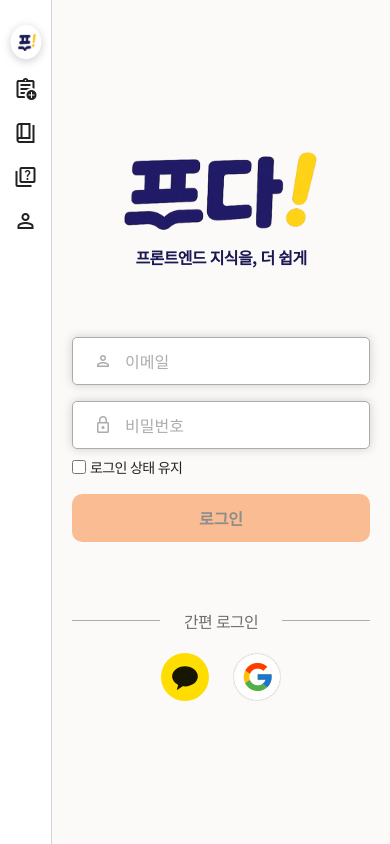
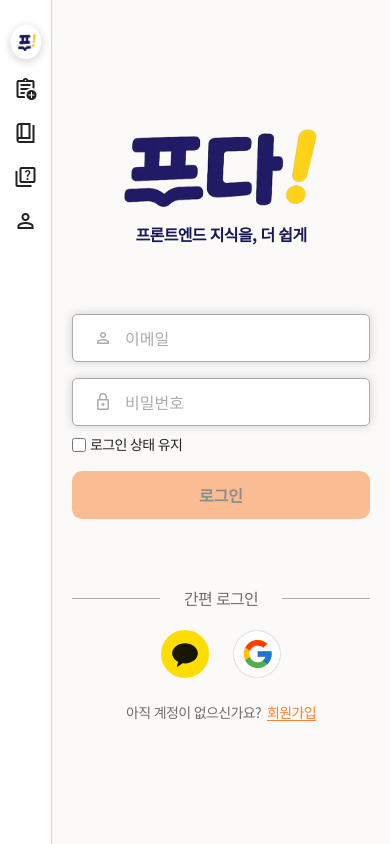
Before and after one commit to JEJU-Ratus/est_fe13_final_project, a Next.js app: page /login in a window 390 px wide. Built offline with nearby package versions, Linux system fonts and the light colour scheme.

Commit message:
feat: 로그인 회원가입 경로와 공통 모달 경계 추가

```diff
--- a/src/app/(site)/login/page.js
+++ b/src/app/(site)/login/page.js
@@ -1,7 +1,9 @@
 "use client";
 
 import Image from "next/image";
+import Link from "next/link";
 import { useState } from "react";
+import CommonModal from "@/components/CommonModal";
 import Loading from "@/components/Loading";
 import styles from "./page.module.scss";
 
@@ -39,6 +41,12 @@ export default function LoginPage() {
   const [isLoading] = useState(false);
   // 자격 정보 실패 문구는 실제 인증 결과가 연결된 뒤 이 상태로 관리합니다.
   const [formError] = useState("");
+  // 실제 로그인 사용자 판정이나 시스템 오류가 연결되기 전에는 모달을 열지 않습니다.
+  const [loginModal] = useState({
+    isOpen: false,
+    mode: "alreadyLoggedIn",
+    status: undefined,
+  });
 
   const emailError = validateEmail(email);
   const passwordError = validatePassword(password);
@@ -208,10 +216,20 @@ export default function LoginPage() {
               <Image src="/images/google-icon.svg" alt="" width={56} height={56} />
             </button>
           </div>
+
+          <p className={styles["signup-guide"]}>
+            아직 계정이 없으신가요?
+            <Link href="/signup">회원가입</Link>
+          </p>
         </form>
       </div>
 
       {isLoading && <Loading />}
+      <CommonModal
+        isOpen={loginModal.isOpen}
+        mode={loginModal.mode}
+        status={loginModal.status}
+      />
     </main>
   );
 }
--- a/src/app/(site)/login/page.module.scss
+++ b/src/app/(site)/login/page.module.scss
@@ -191,6 +191,22 @@
   }
 }
 
+.signup-guide {
+  @include type.text-14-regular;
+
+  display: flex;
+  justify-content: center;
+  gap: 6px;
+  margin-top: 24px;
+  color: color.$gray-medium-3;
+
+  a {
+    color: color.$fda-orange;
+    text-decoration: underline;
+    text-underline-offset: 2px;
+  }
+}
+
 .visually-hidden {
   position: absolute;
   width: 1px;
@@ -284,6 +300,10 @@
     order: 6;
   }
 
+  .signup-guide {
+    order: 7;
+  }
+
   .social-button {
     width: 48px;
     height: 48px;
```
Also changed, not shown: specs/003-login-page/tasks.md (+3 -3 lines).
